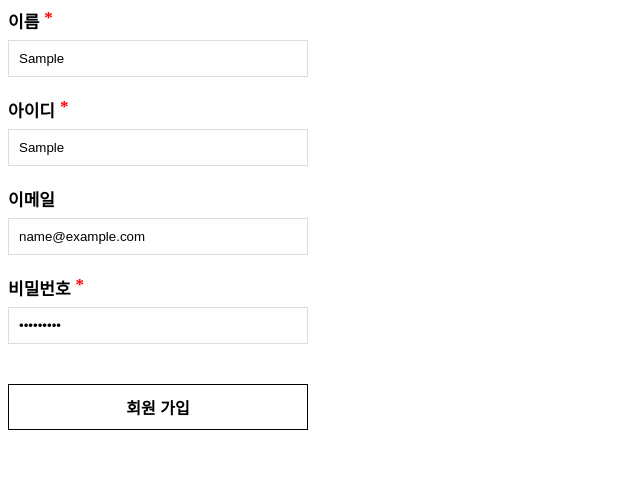
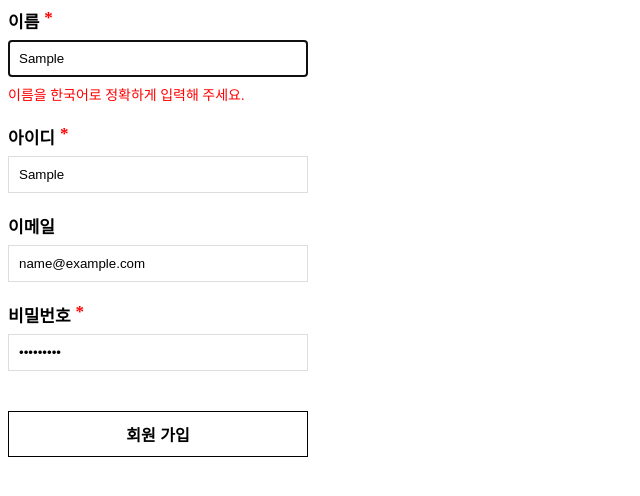
Before and after one commit to JANGDEOKSIK/next-seah, a Next.js app: page /join in a window 1280 px wide. Both pictures are taken after typing "Sample", "Sample", "name@example.com", "Sample123" into the empty fields and a click on the button "회원 가입". Shown: the top 496 px of the page, without its empty margins (0-640 px from the left). Built offline with nearby package versions, Linux system fonts and the light colour scheme.

Commit message:
react-hook-form 예제 완료

```diff
--- a/src/app/join/_components/JoinInputComp.jsx
+++ b/src/app/join/_components/JoinInputComp.jsx
@@ -1,4 +1,4 @@
-import { useForm } from "react-hook-form";
+import { useFormContext } from "react-hook-form";
 
 export default function JoinInputComp({
   inputId,
@@ -10,7 +10,10 @@ export default function JoinInputComp({
   placeholder,
   validation,
 }) {
-  const { register } = useForm();
+  const {
+    register,
+    formState: { errors },
+  } = useFormContext();
 
   return (
     <div>
@@ -25,6 +28,7 @@ export default function JoinInputComp({
         placeholder={placeholder}
         {...register(inputId, validation)}
       />
+      {errors[inputId] && <p>{errors[inputId]?.message}</p>}
     </div>
   );
 }
--- a/src/app/join/page.jsx
+++ b/src/app/join/page.jsx
@@ -1,28 +1,19 @@
 "use client";
 
-import { useForm } from "react-hook-form";
+import { useForm, FormProvider } from "react-hook-form";
 import JoinInputComp from "./_components/JoinInputComp";
 import "../../scss/index.scss";
 
 export default function Join() {
-  const { handleSubmit } = useForm();
-
-  /*
-    - register 함수: 폼의 각 입력 필드를 React Hook Form 라이브러리의 폼 관리 시스템에 등록하는 역할을 함 (폼 필드 등록 함수)
-    - handleSubmit: 폼 제출 시 유효성 검사를 수행하고 통과한 경우에만 지정된 콜백 함수를 호출하는 역할을 함 (폼 처리 함수)
-    - formState: 폼 필드 유효성 검사 결과를 포함하는 객체
-
-    - onSubmitData 콜백 함수는 유효성 검사를 통과한 폼 데이터를 인수로 받음, 제출 시 모든 필드이 유효성 검사 수행
-    - register 함수의 옵션으로 유효성 검사 규칙을 설정, 통과하지 못한 경우 formState.errors 객체에 에러 메시지 저장됨
-  */
-
+  const methods = useForm();
   const onSubmitData = (data) => {
     console.log(data);
   };
 
   return (
+    <FormProvider {...methods}>
       <form
-      onSubmit={handleSubmit(onSubmitData)}
+        onSubmit={methods.handleSubmit(onSubmitData)}
         className="join-form"
       >
         <JoinInputComp
@@ -53,10 +44,6 @@ export default function Join() {
             maxLength: {
               value: 20,
               message: "아이디는 최대 스무 글자까지 설정 가능합니다.",
-          },
-          pattern: {
-            value: /^[A-Z]+$/,
-            message: "아이디는 영문 소문자로만 입력 가능합니다.",
             },
           }}
         />
@@ -102,5 +89,6 @@ export default function Join() {
         />
         <button type="submit">회원 가입</button>
       </form>
+    </FormProvider>
   );
 }
```
Lines whose indentation alone changed are shown as unchanged.
